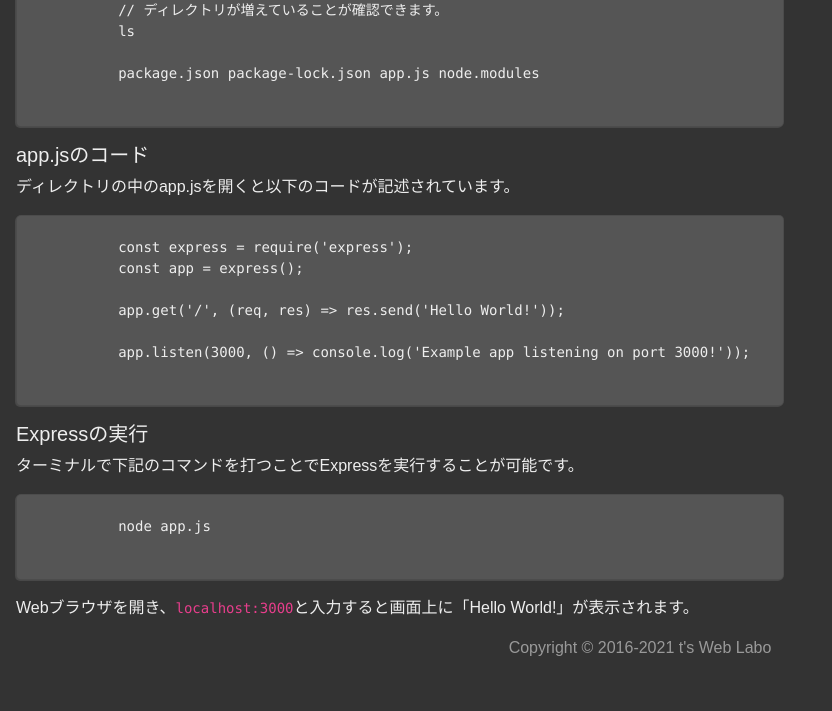
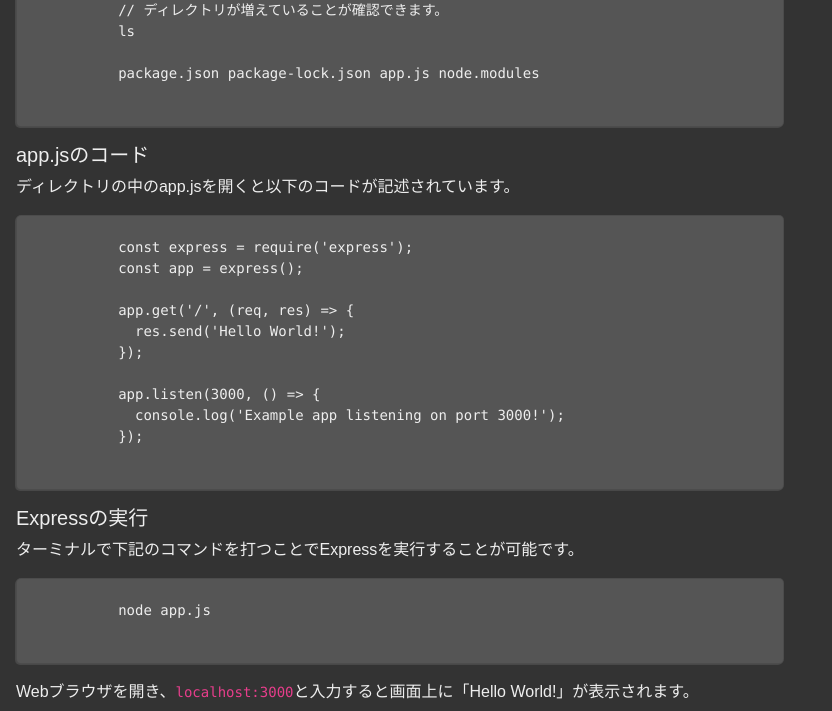
Before and after one commit to tsWebLabo/tsWebLabo.github.io, a plain HTML site: page ExpressApp/expressApp.html in a window 1280 px wide. Shown: the part 1340-2051 px from the top of the page, without its empty margins (0-832 px from the left). Before the commit the page ends 2016 px from the top, so only its background shows below. Drawn offline with nearby package versions, Linux system fonts and the light colour scheme.

Commit message:
app.jsのコード修正とブラウザのキャプチャ画像追加

```diff
--- a/ExpressApp/expressApp.html
+++ b/ExpressApp/expressApp.html
@@ -199,9 +199,13 @@
             const express = require('express');
             const app = express();
 
-            app.get('/', (req, res) => res.send('Hello World!'));
+            app.get('/', (req, res) => {
+              res.send('Hello World!');
+            });
 
-            app.listen(3000, () => console.log('Example app listening on port 3000!'));
+            app.listen(3000, () => {
+              console.log('Example app listening on port 3000!');
+            });
           </code>
         </pre>
         <h5>Expressの実行</h5>
@@ -217,6 +221,7 @@
         <p>
           Webブラウザを開き、<code>localhost:3000</code>と入力すると画面上に「Hello World!」が表示されます。
         </p>
+        <img src="./images/express.png" alt="">
       </section>
 
     <!-- footer -->
```
